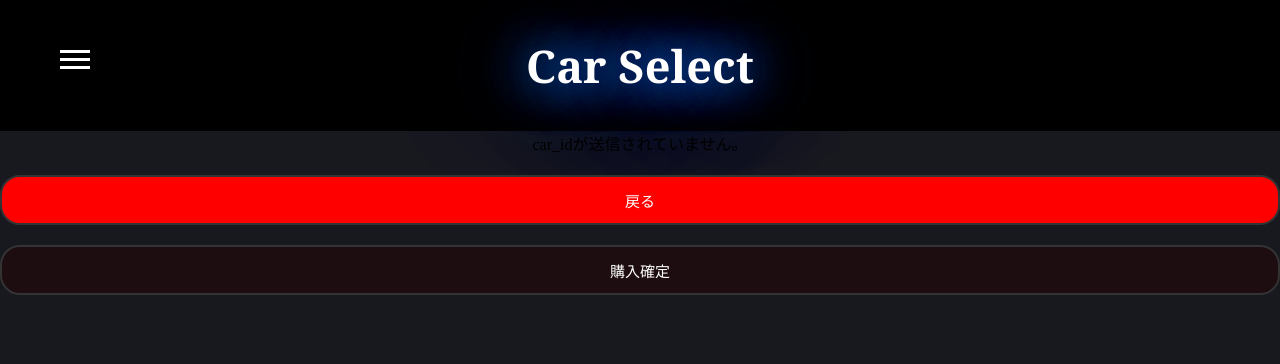
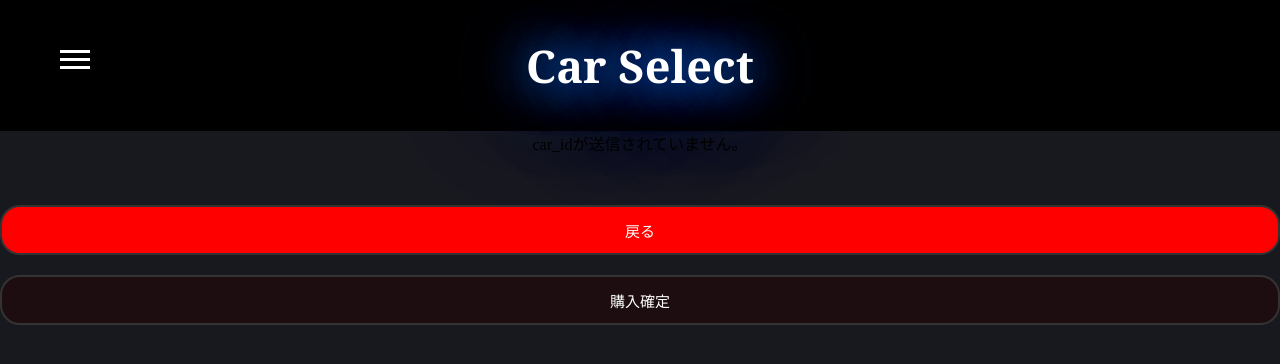
Before and after one commit to Meyneth1211/CarSelect, a PHP site: page /member/kounyuu.php in a window 1280 px wide. Shown: the top 364 px of the page. Run offline with PHP 8.4, Linux system fonts and the light colour scheme; some web fonts are replaced.

Commit message:
Update kounyuu.css

```diff
--- a/css/kounyuu.css
+++ b/css/kounyuu.css
@@ -87,6 +87,10 @@
     background: #10449A;
 }
 
+.kounyuu1-form{
+    margin-top: 50px;
+}
+
 .kounyuu-card img{
     width: 80%;
     height: auto;
```
